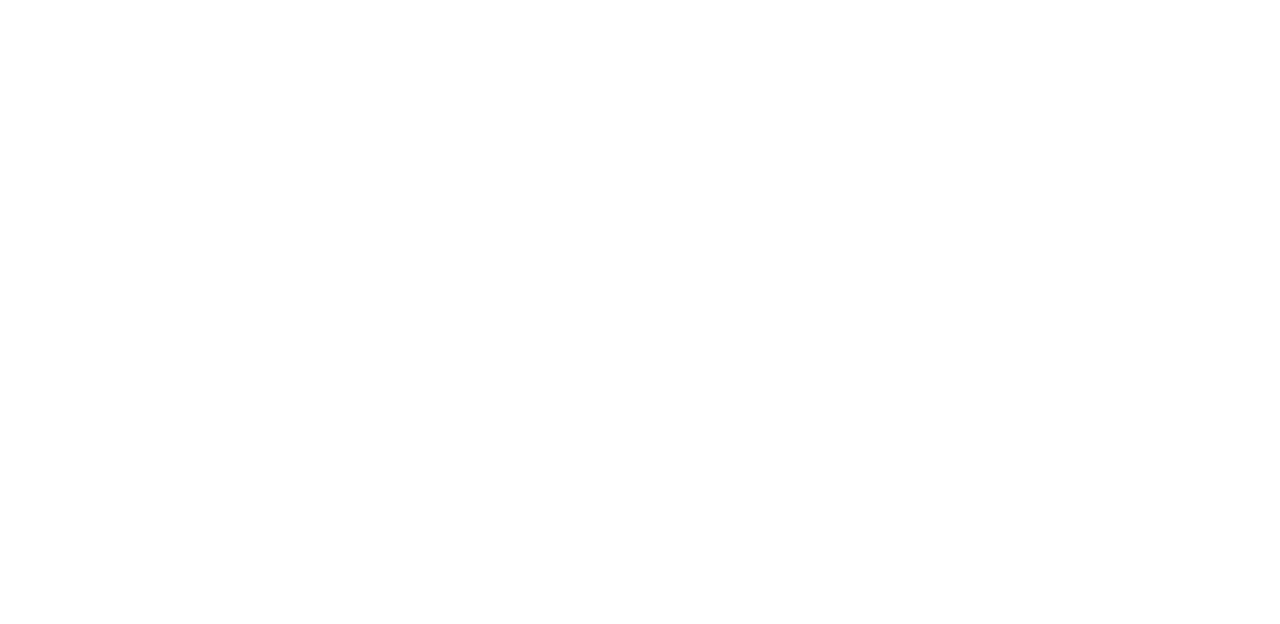
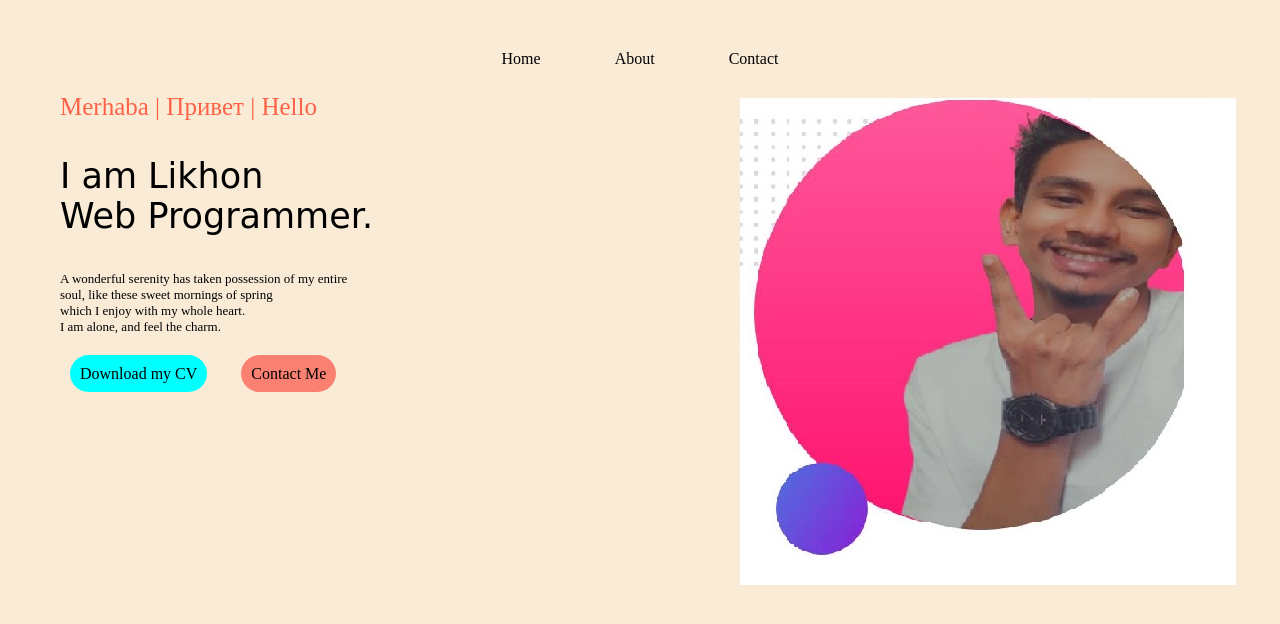
Before and after one commit to Hk776/my-portfolio, a plain HTML site: page index.html in a window 1280 px wide. Drawn offline with Linux system fonts and the light colour scheme; a web font is replaced by a local one.

Commit message:
middle section done

```diff
--- a/index.html
+++ b/index.html
@@ -3,9 +3,27 @@
 <head>
     <meta charset="UTF-8">
     <meta name="viewport" content="width=device-width, initial-scale=1.0">
-    <title>Document</title>
+    <title>Likhon Hossain</title>
+    <link rel="stylesheet" href="style.css">
+    <link rel="preconnect" href="https://fonts.gstatic.com">
+    <link href="https://fonts.googleapis.com/css2?family=Potta+One&display=swap" rel="stylesheet">
 </head>
 <body>
-
+    <section>
+        <div class="design-div">
+            <a class="link-button" target="_blank" href="#">Home</a>  <a class="link-button" href="#">About</a>  <a class="link-button" href="#">Contact</a>
+        </div>
+        <div class="img">
+            <img src="img/pic-1.jpg" alt="">
+        </div>
+        <div>
+            <p class="color-font"> Merhaba | Привет | Hello</p>
+            <p class="font-hk"> I am Likhon <br> Web Programmer.</p>
+            <p class="pra">A wonderful serenity has taken possession of my entire<br> soul, like these sweet mornings of spring <br>which I enjoy with my whole heart. <br>I am alone, and feel the charm.</p>
+        </div>
+        <div>
+            <a class="button" target="_blank" href="www.facebook.com/likhon49">Download my CV</a>  <a class="button-2" target="_blank" href="mailto::likhon.hossain20@gmail.com">Contact Me</a>
+        </div>
+    </section>
 </body>
 </html>
--- a/style.css
+++ b/style.css
@@ -1,3 +1,55 @@
-.body{
+body{
+    background-color: antiquewhite;
+    margin: 10px 40px;
+    padding: 20px;
+}
+.link-button{
+    text-decoration: none;
+    text-align: center;
+    margin:30px;
+    padding: 5px;
+    color: black;
 
 }
+.design-div{
+    text-align: center;
+    margin-top: 20px;
+}
+.color-font{
+    font-size: 25px;
+    color: tomato;
+}
+.font-hk{
+    font-size: 35px;
+    color: black;
+    font-family: 'Potta One', cursive;
+}
+.pra{
+    font-size: small;
+    color: black;
+    margin-top: 0px;
+    margin-bottom: 30px;
+}
+.img{
+    width: 380px;
+    float: right;
+    margin-right: 100px;
+    margin-top: 30px;
+    align-content: right;
+}
+.button{
+    text-decoration: none;
+    background-color: aqua;
+    padding: 10px;
+    margin: 10px;
+    color: black;
+    border-radius: 30px;
+}
+.button-2{
+    text-decoration: none;
+    background-color: salmon;
+    padding: 10px;
+    margin: 10px 20px 10px 20px;
+    color: black;
+    border-radius: 30px;
+}
```
Also changed, not shown: img/pic-1.jpg (added).
